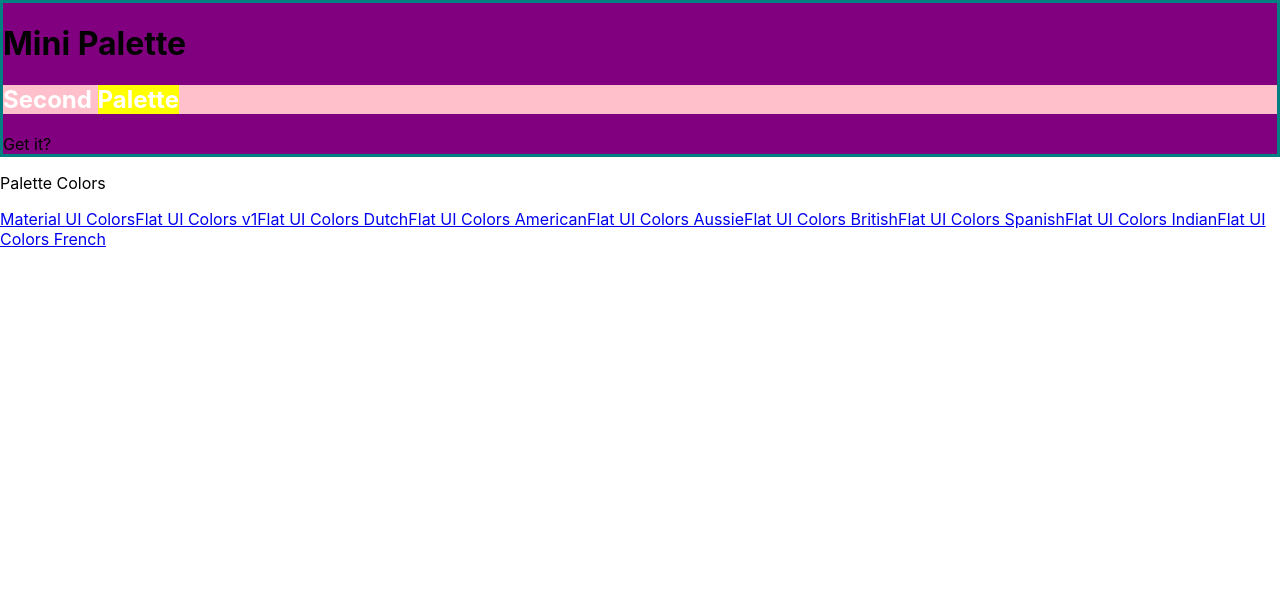
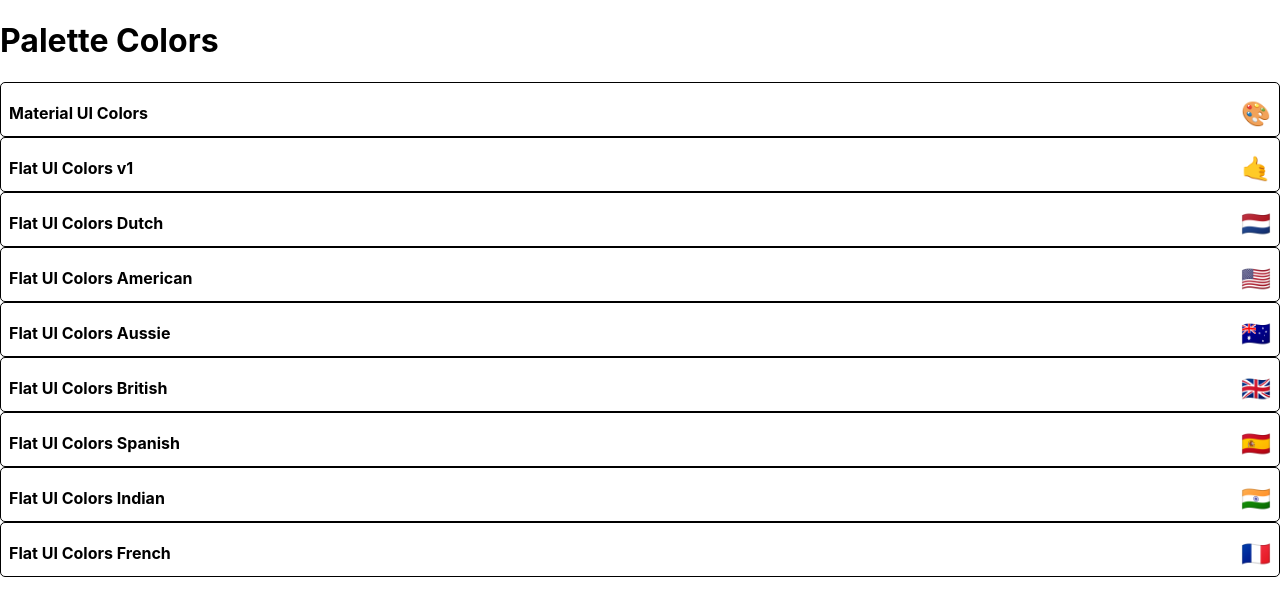
Before and after one commit to spencerhaugh/color-project, a React (Create React App) app: page / in a window 1280 px wide. Shown: the top 616 px of the page. Built offline with nearby package versions, Linux system fonts and the light colour scheme.

Commit message:
Start MiniPalette styling

```diff
--- a/src/MiniPalette.js
+++ b/src/MiniPalette.js
@@ -2,30 +2,42 @@ import React from 'react';
 import { withStyles } from '@material-ui/styles';
 
 const styles = {
-    main: {
-        backgroundColor: "purple",
-        border: "3px solid teal"
+    root: {
+        backgroundColor: "#fff",
+        border: "1px solid black",
+        borderRadius: "5px",
+        padding: ".5rem",
+        position: "relative",
+        overflow: "hidden",
+        "&:hover": {
+            cursor: "pointer"
+        }
     },
-    secondary: {
-        backgroundColor: "pink",
-        "& h1": {
-            color: "white",
-            "& span": {
-                backgroundColor: "yellow"
-            }
-        }
+    colors: {
+        backgroundColor: "grey"
+    },
+    title: {
+        display: "flex",
+        justifyContent: "space-between",
+        alignItems: "center",
+        margin: "0",
+        color: "#000",
+        paddingTop: ".5rem",
+        fontSize: "1rem",
+        position: "relative"
+    },
+    emoji: {
+        marginLeft: ".5rem",
+        fontSize: "1.5rem"
     }
 };
 
 function MiniPalette(props) {
-    const { classes } = props;
+    const { classes, paletteName, emoji } = props;
     return (
-        <div className={classes.main}>
-            <h1>Mini Palette</h1>
-            <section className={classes.secondary}>
-                <h1>Second <span>Palette</span></h1>
-            </section>
-            <span>Get it?</span>
+        <div className={classes.root}>
+            <div className={classes.colors}></div>
+            <h5 className={classes.title}>{paletteName} <span className={classes.emoji}>{emoji}</span></h5>
         </div>
     )
 };
--- a/src/PaletteList.js
+++ b/src/PaletteList.js
@@ -6,11 +6,11 @@ export default class PaletteList extends Component {
     render() {
         const { palettes } = this.props;
         return (
-            <div>
-                <MiniPalette />
-                <p>Palette Colors</p>
+            <div className="PaletteList">
+                <h1>Palette Colors</h1>
                 {palettes.map(palette => (
-                    <Link exact to={`palette/${palette.id}`}>{palette.paletteName}</Link>
+                    // <Link exact to={`palette/${palette.id}`}>{palette.paletteName}</Link>
+                    <MiniPalette {...palette} />
                 ))
                 }
             </div>
```
